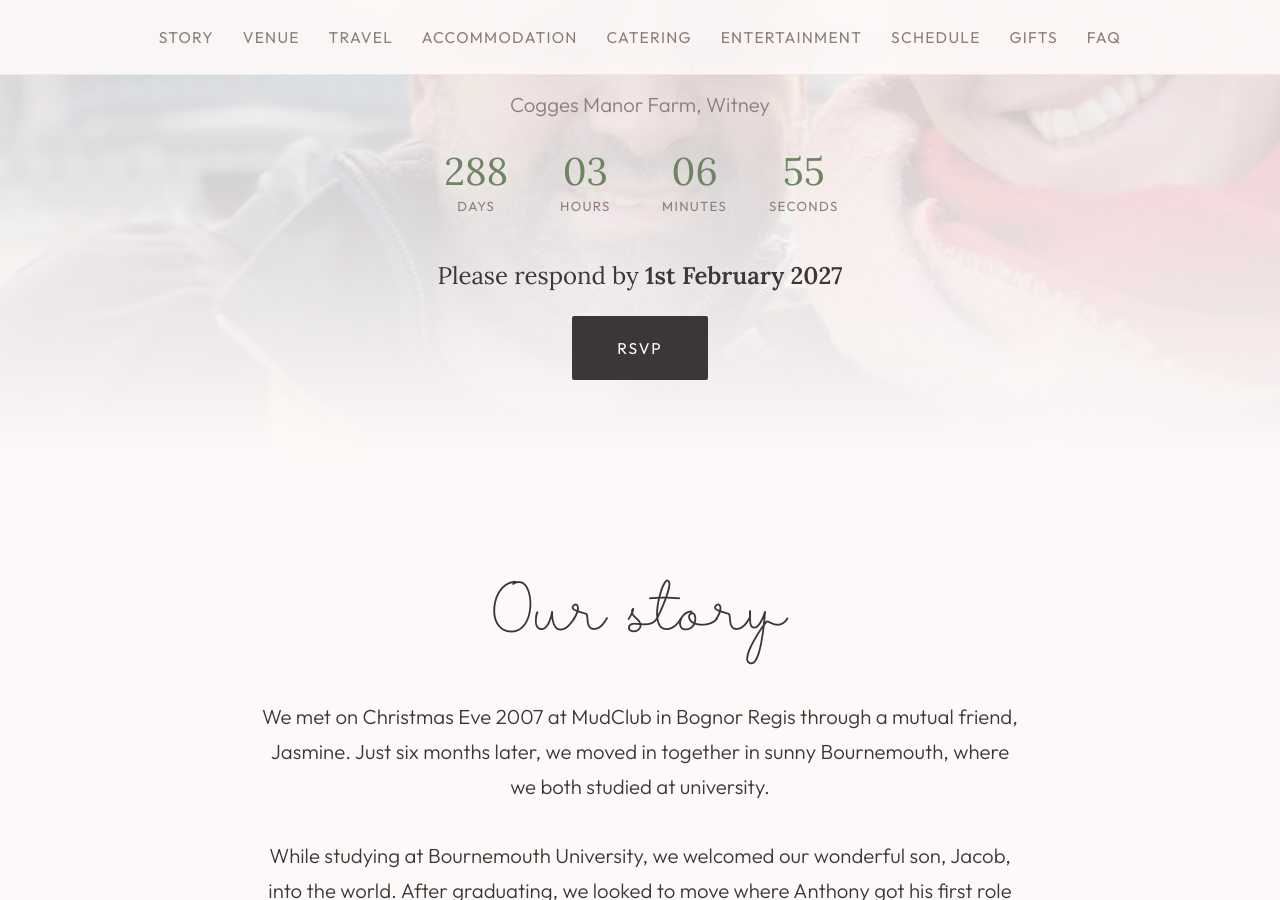
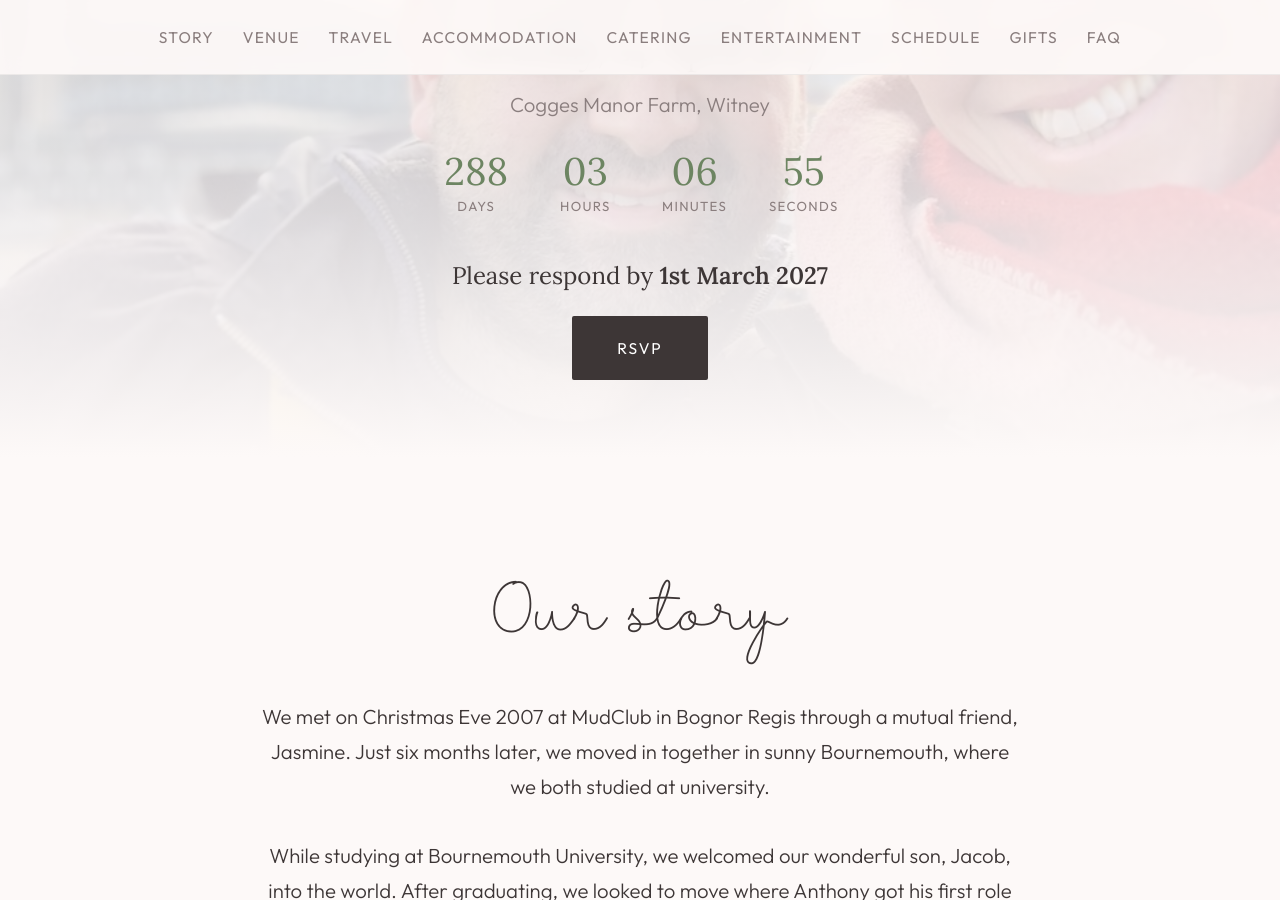
Before and after one commit to Anthony-Nicholls/wedding, a Jekyll site: the page built from evening/index.html, in a window 1280 px wide and 900 px high, scrolled down 466 px. Built offline with Jekyll 4.4.1, drawn with Linux system fonts in a browser that asks for light colours; some of the changed text lies outside the part shown.

Commit message:
Fix rsvp deadlines

```diff
--- a/_config.yml
+++ b/_config.yml
@@ -8,10 +8,10 @@ venue_name: Cogges Manor Farm, Witney
 countdown_datetime: "2027-04-24T13:00:00+01:00"
 rsvp:
   day:
-    deadline: 1st March 2027
+    deadline: 1st February 2027
     url: https://forms.gle/TYaC1gbCh69rhgCw6
   evening:
-    deadline: 1st February 2027
+    deadline: 1st March 2027
     url: https://forms.gle/mLFNgaRh1h63CqHb9
 email: hello@nichollswedding.co.uk
 
```
